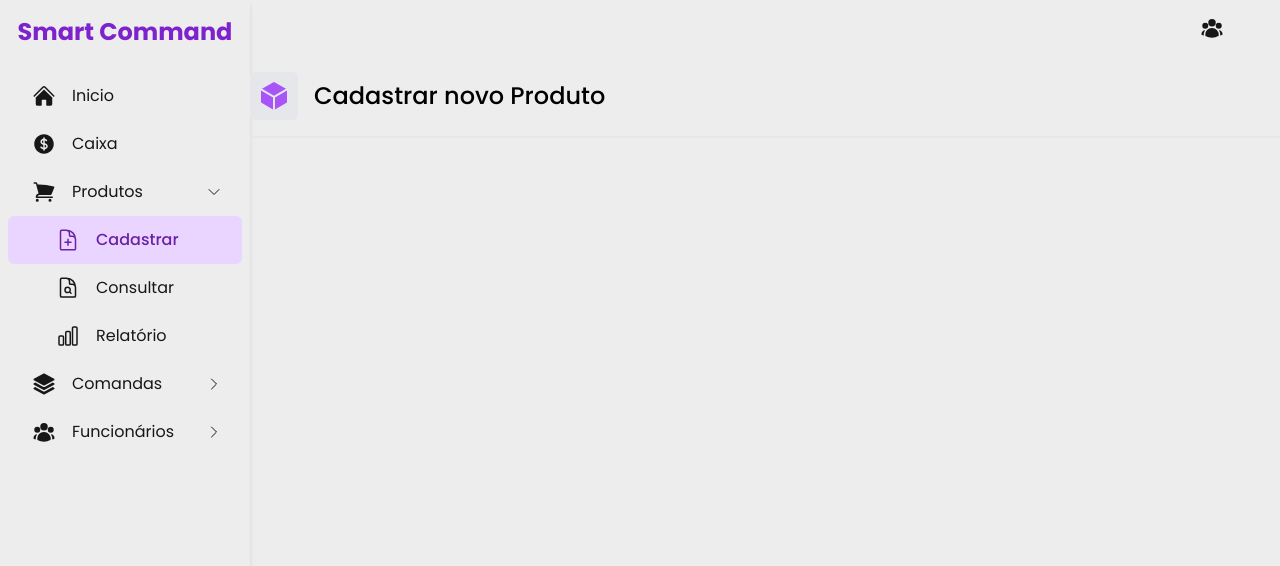
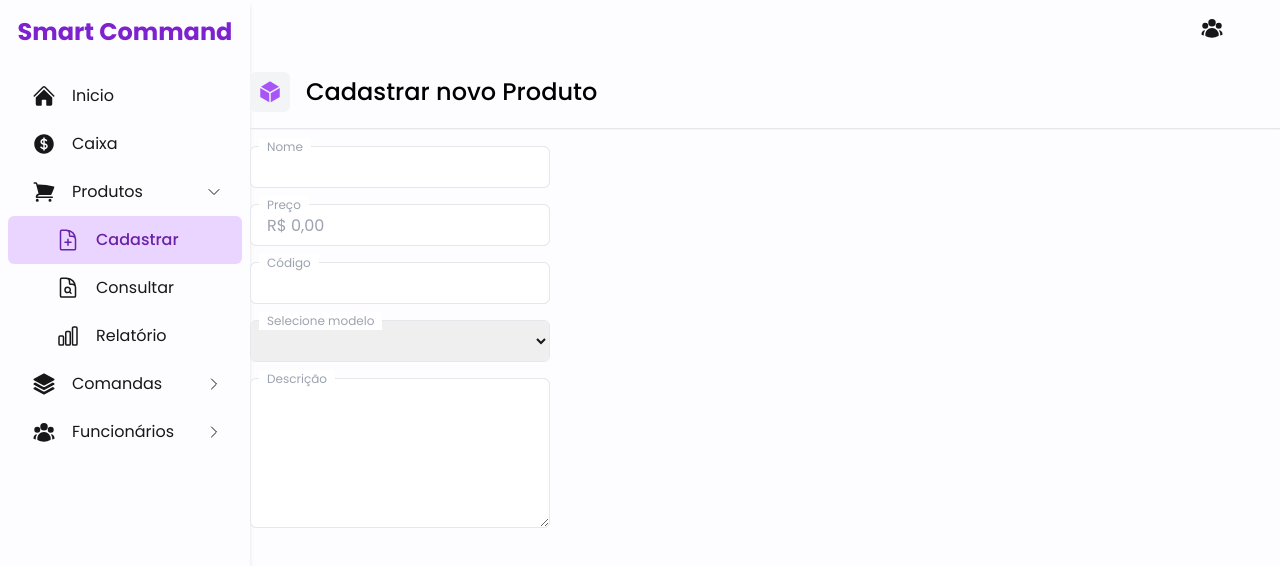
Before and after one commit to klenivingeri/smart-command, a Next.js app: page /produto/cadastrar in a window 1280 px wide. Shown: the top 566 px of the page. Built offline with nearby package versions, Linux system fonts and the light colour scheme.

Commit message:
chore: Ajustando template e criando pagina de form

```diff
--- a/package.json
+++ b/package.json
@@ -9,9 +9,10 @@
     "lint": "next lint"
   },
   "dependencies": {
+    "next": "15.1.6",
+    "numeral": "^2.0.6",
     "react": "^19.0.0",
-    "react-dom": "^19.0.0",
-    "next": "15.1.6"
+    "react-dom": "^19.0.0"
   },
   "devDependencies": {
     "postcss": "^8",
--- a/src/app/globals.css
+++ b/src/app/globals.css
@@ -34,7 +34,7 @@
 
 body, #__next {
   color: #171717;
-  background: #ededed;
+  background: #FDFDFF;
 }
 
 body, input, textarea, button {
--- a/src/app/produto/cadastrar/page.js
+++ b/src/app/produto/cadastrar/page.js
@@ -1,10 +1,14 @@
+
+"use client";
 import { Cadastrar } from "@/components/Pages/Produto/Cadastrar";
-import { IconCube } from "@/icons/Cube";
 
 export default function ProdutoCadastrar() {
-    return (
-      <div className="h-full">
-        <Cadastrar path="cadastrar-produto" title="Cadastrar novo Produto" Icon={IconCube} />
-      </div>
-    );
+  return (
+    <div className="h-full">
+      <Cadastrar
+        path="cadastrar-produto"
+        title="Cadastrar novo Produto"
+      />
+    </div>
+  );
 }
--- a/src/components/Atoms/Content/index.js
+++ b/src/components/Atoms/Content/index.js
@@ -1,12 +1,6 @@
-import { TitleWithIcon } from "@/components/Molecules/TitleWithIcon";
-
 export const Content = ({ children, title, Icon }) => {
   return (
     <main className="w-full h-full min-w-[400px] max-w-[1200px]">
-      <div>
-        <TitleWithIcon size="text-2xl" Icon={Icon} title={title} />
-      </div>
-      <span className="flex border-[1px] border-b-gray-200" />
       {children}
     </main>
   );
--- /dev/null
+++ b/src/components/Atoms/Input/index.js
@@ -0,0 +1,58 @@
+import { formatCurrency } from "@/utils/currency";
+
+export const Input = ({ title }) => {
+  return (
+    <div className="rounded-md border-[1px] bg-gray-100 w-[300px] relative">
+      <div className="absolute top-0 left-2 mt-[-9px] text-gray-400 bg-white px-2 text-[12px]">
+        {title}
+      </div>
+      <input className="rounded-md h-[40px] pl-4 w-[298px]" />
+    </div>
+  );
+};
+
+export const InputNumeral = ({ title, value, setValue }) => {
+  return (
+    <div className="rounded-md border-[1px] bg-gray-100 w-[300px] relative">
+      <div className="absolute top-0 left-2 mt-[-9px] text-gray-400 bg-white px-2 text-[12px]">
+        {title}
+      </div>
+      <input
+        placeholder="R$ 0,00"
+        className="rounded-md h-[40px] pl-4 w-[298px]"
+        onChange={(e) => {
+          const formatted = formatCurrency(e.target.value);
+          setValue(formatted);
+        }}
+        value={value}
+      />
+    </div>
+  );
+};
+
+export const Select = ({ title }) => {
+  return (
+    <div className="rounded-md border-[1px] bg-gray-100 w-[300px] relative">
+      <div className="absolute top-0 left-2 mt-[-9px] text-gray-400 bg-white px-2 text-[12px]">
+        {title}
+      </div>
+      <select className="rounded-md h-[40px] pl-4 w-[298px]">
+        <option></option>
+        <option>teste</option>
+        <option>teste</option>
+        <option>teste</option>
+      </select>
+    </div>
+  );
+};
+
+export const Textarea = ({ title }) => {
+  return (
+    <div className="rounded-md border-[1px] bg-gray-100 w-[300px] h-[150px] relative">
+      <div className="absolute top-0 left-2 mt-[-9px] text-gray-400 bg-white px-2 text-[12px]">
+        {title}
+      </div>
+      <textarea className="rounded-md w-[298px] h-[148px] p-4"></textarea>
+    </div>
+  );
+};
--- a/src/components/Molecules/ContainerContent/index.js
+++ b/src/components/Molecules/ContainerContent/index.js
@@ -4,7 +4,7 @@ import { Content } from "@/components/Atoms/Content";
 export const ContainerContent = ({children, title, Icon}) => {
   return (
     <Container>
-      <Content title={title} Icon={Icon}>{children}</Content>
+      <Content>{children}</Content>
     </Container>
   );
 };
--- a/src/components/Molecules/TitleWithIcon/index.js
+++ b/src/components/Molecules/TitleWithIcon/index.js
@@ -1,10 +1,11 @@
-const IconDefault = () => {" "}
+"use client";
+const IconDefault = () => null
 
-export const TitleWithIcon = ({ size, title = 'Novo Conteudo', Icon = IconDefault }) => {
+export const TitleWithIcon = ({ size, title = 'Novo Conteudo', children = IconDefault }) => {
   return (
     <div className="flex items-center my-4 ">
-      <span className="p-2 rounded-md text-purple-500 bg-gray-200">
-        <Icon size="w-8 h-8" />
+      <span className="p-2 rounded-md text-purple-500 bg-gray-100">
+      {children}
       </span>
       <p className={`${size} text-black font-medium ml-4`}>{title}</p>
     </div>
--- a/src/components/Pages/Produto/Cadastrar/index.js
+++ b/src/components/Pages/Produto/Cadastrar/index.js
@@ -1,9 +1,28 @@
+"use client";
+
+import { Input, InputNumeral, Select, Textarea } from "@/components/Atoms/Input";
 import { TemplateWithMenu } from "@/components/Templates/TemplateWithMenu";
-
+import { useState } from "react";
+import { IconCube } from "@/icons/Cube";
+import { TitleWithIcon } from "@/components/Molecules/TitleWithIcon";
 
 export const Cadastrar = ({ path, Icon, title }) => {
+  const [name, setName] = useState("");
+  const [price, setPrice] = useState("");
+  console.log(price)
   return (
-    <TemplateWithMenu path={path} Icon={Icon} title={title}>
+    <TemplateWithMenu path={path}>
+      <TitleWithIcon size="text-2xl" Icon={Icon} title={title}>
+        <IconCube size="w-6 h-6" />
+      </TitleWithIcon>
+      <span className="flex border-[1px] my-4 border-b-gray-100" />
+      <div className="flex flex-col gap-4">
+      <Input title="Nome" setName={setName} value={name} />
+      <InputNumeral title="Preço" setValue={setPrice} value={price} />
+      <Input title="Código" />
+      <Select title="Selecione modelo" />
+      <Textarea title="Descrição" />
+      </div>
     </TemplateWithMenu>
   );
 };
--- a/src/components/Templates/TemplateWithMenu/index.js
+++ b/src/components/Templates/TemplateWithMenu/index.js
@@ -2,7 +2,7 @@ import { SideBar } from "@/components/Organisms/Sidebar";
 import { ContainerContent } from "@/components/Molecules/ContainerContent";
 import { IconUsers } from "@/icons/User";
 
-export const TemplateWithMenu = ({ path, children, title,Icon }) => {
+export const TemplateWithMenu = ({ path, children }) => {
   return (
     <div className="flex flex-1 w-full h-full">
       <SideBar path={path} />
@@ -10,7 +10,7 @@ export const TemplateWithMenu = ({ path, children, title,Icon }) => {
         <div className="flex justify-end items-center p-4 mr-10">
           <IconUsers size="w-6 h-6" />
         </div>
-        <ContainerContent title={title} Icon={Icon}>{children}</ContainerContent>
+        <ContainerContent>{children}</ContainerContent>
       </div>
     </div>
   );
--- /dev/null
+++ b/src/utils/currency.js
@@ -0,0 +1,12 @@
+import numeral from "numeral";
+import "numeral/locales/pt-br";
+
+numeral.locale("pt-br");
+
+export const formatCurrency = (value) => {
+  if (!value) return "";
+
+  const num = Number(value.toString().replace(/\D/g, "")) / 100;
+
+  return numeral(num).format("$ 0,0.00");
+};
```
Also changed, not shown: 1 other file (tests, documents, lock files or other folders).
